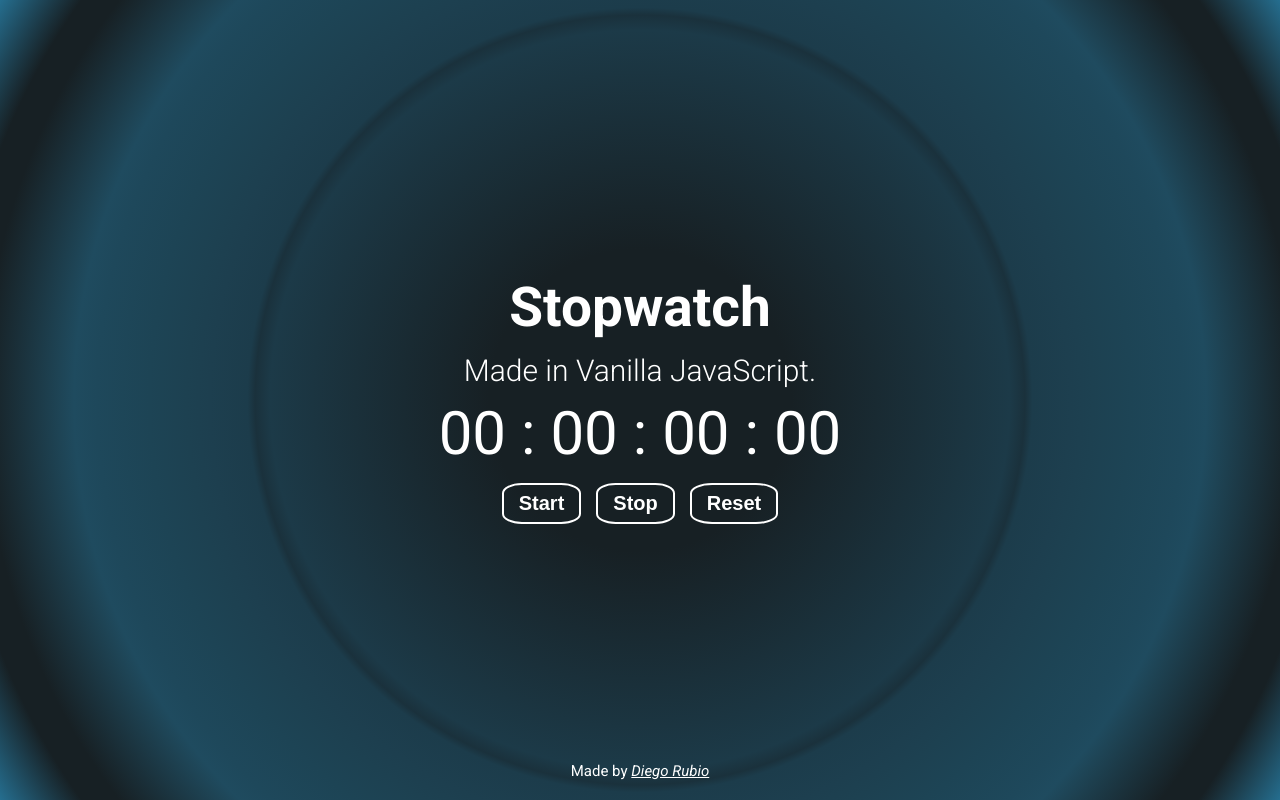
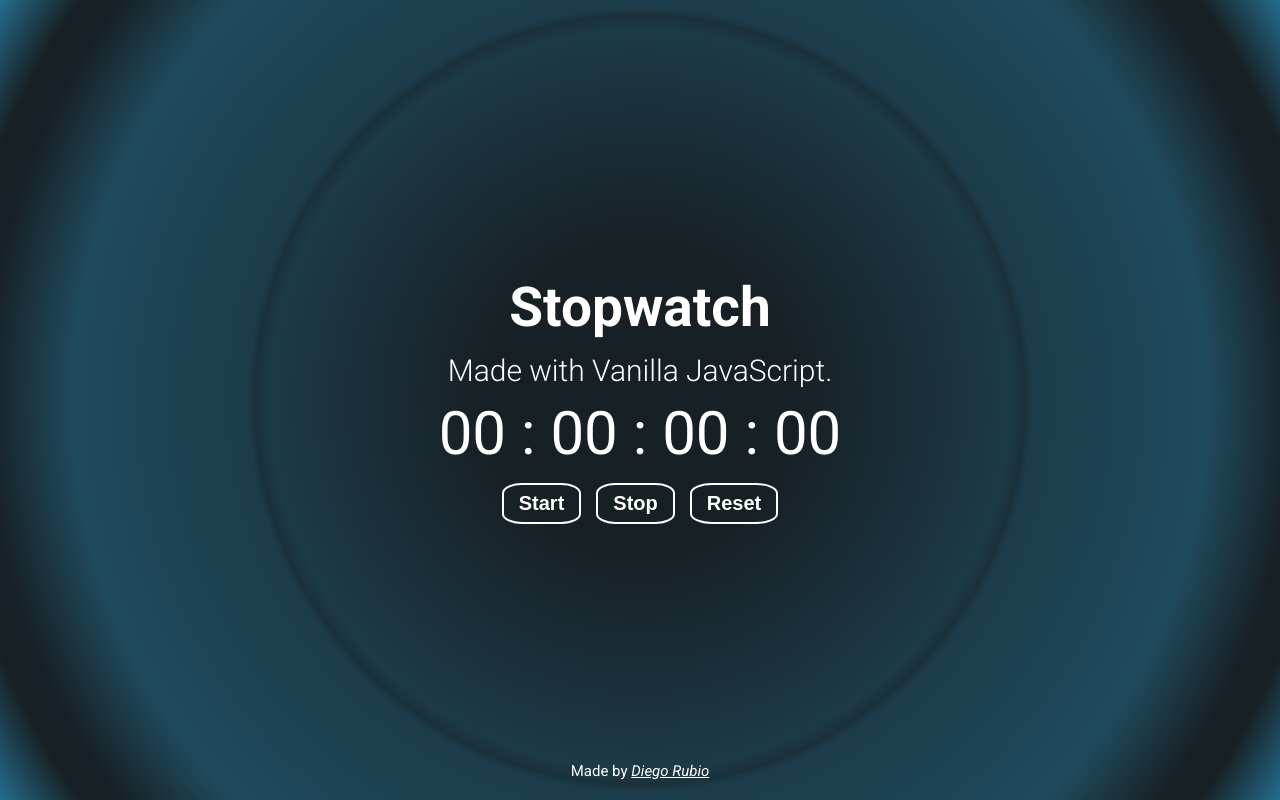
Before and after one commit to darubiomunoz/portfolio-01-stopwatch, a website: page index.html in a window 1280 px wide. Drawn offline with Linux system fonts and the light colour scheme.

Commit message:
:pencil2: [Main Section]: Fixed typo

```diff
--- a/index.html
+++ b/index.html
@@ -15,7 +15,7 @@
     <body>
         <header class="header">
             <h1 class="header-title">Stopwatch</h1>
-            <h3 class="header-subtitle">Made in Vanilla JavaScript.</h3>
+            <h3 class="header-subtitle">Made with Vanilla JavaScript.</h3>
         </header>
         <main class="main">
             <section class="main-counterContainer">
```
